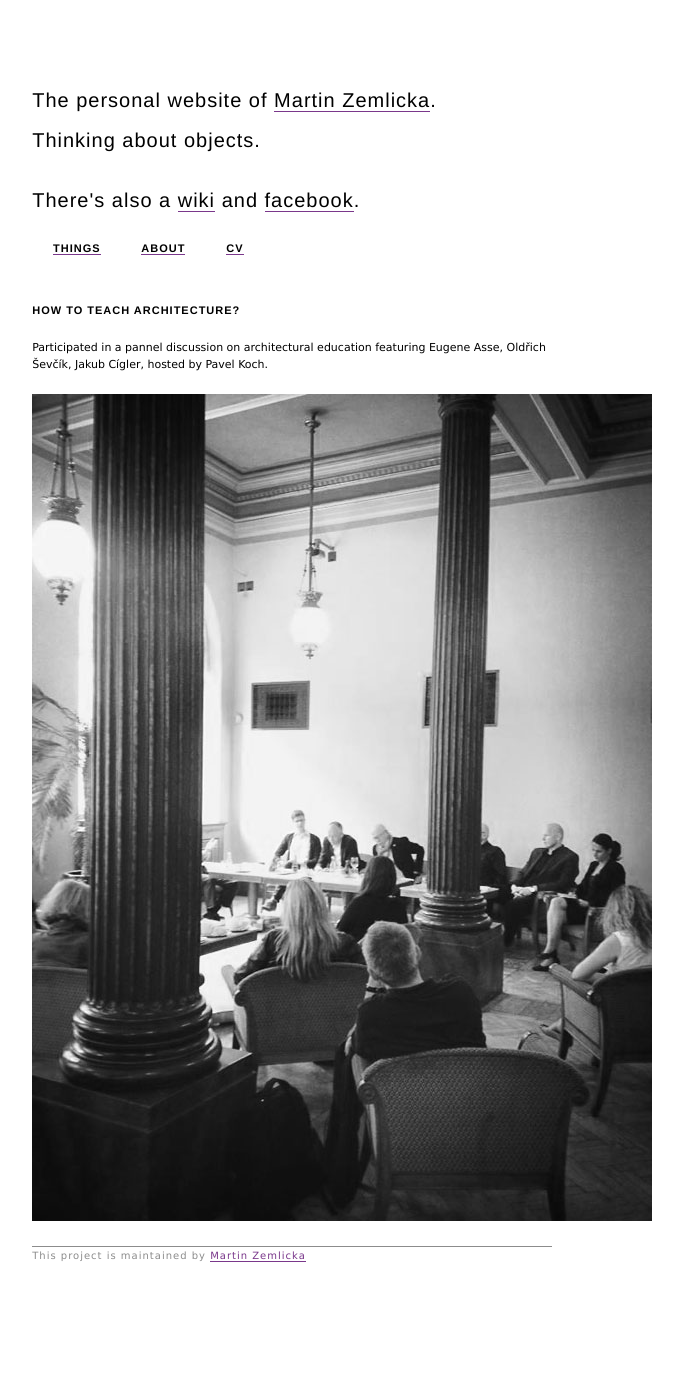
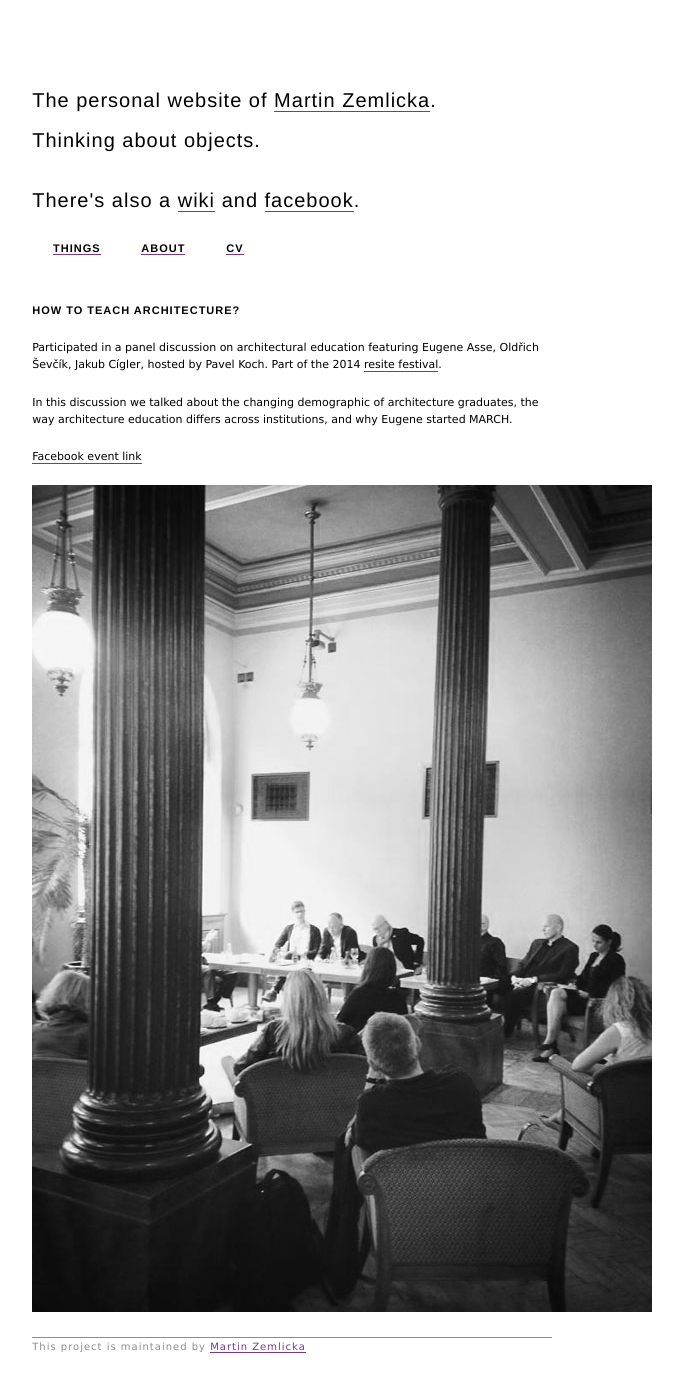
Before and after one commit to zmlka/zmlka.github.io, a Jekyll site: the page built from _posts/2014-07-01-how-to-teach-architecture.md, in a window 1280 px wide. Shown: the whole page, without its empty margins (19-702 px from the left). Built offline with Jekyll 4.4.1, drawn with Linux system fonts in a browser that asks for light colours; before the commit the page ends 1304 px from its top, so only the background shows below that.

Commit message:
updating teaching architecture

```diff
--- a/_posts/2014-07-01-how-to-teach-architecture.md
+++ b/_posts/2014-07-01-how-to-teach-architecture.md
@@ -5,9 +5,14 @@ snippet: A panel discussion on architectural education
 tags: published
 ---
 
-Participated in a pannel discussion on architectural education featuring Eugene
-Asse, Oldřich Ševčík, Jakub Cígler, hosted by Pavel Koch.
+Participated in a panel discussion on architectural education featuring Eugene
+Asse, Oldřich Ševčík, Jakub Cígler, hosted by Pavel Koch. Part of the 2014
+[resite festival](http://www.resite.cz).
 
+In this discussion we talked about the changing demographic of architecture
+graduates, the way architecture education differs across institutions, and why
+Eugene started MARCH.
 
+[Facebook event link](https://www.facebook.com/events/1456254687950201/)
 
 ![](/img/education.1.jpg)
```
